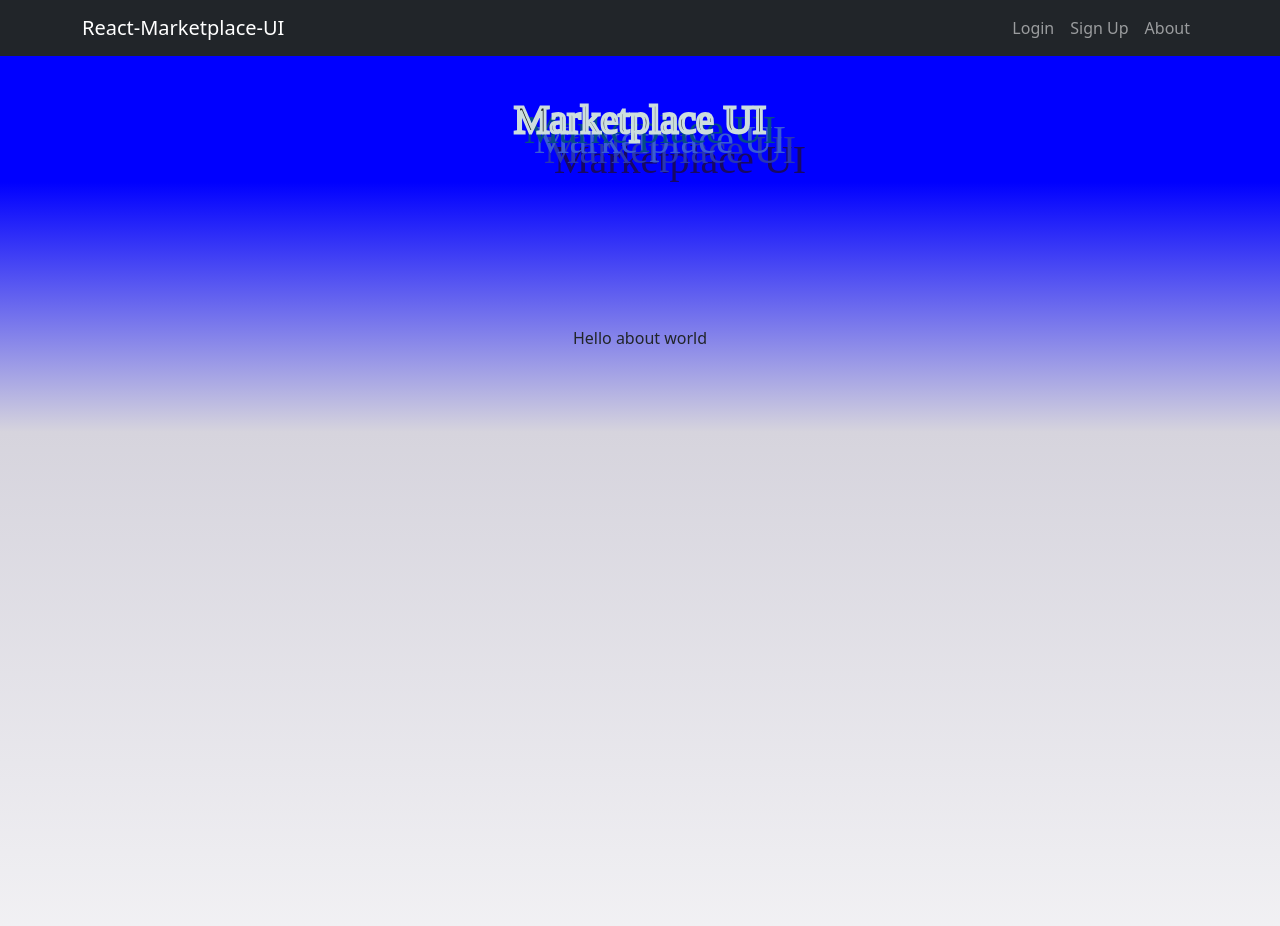
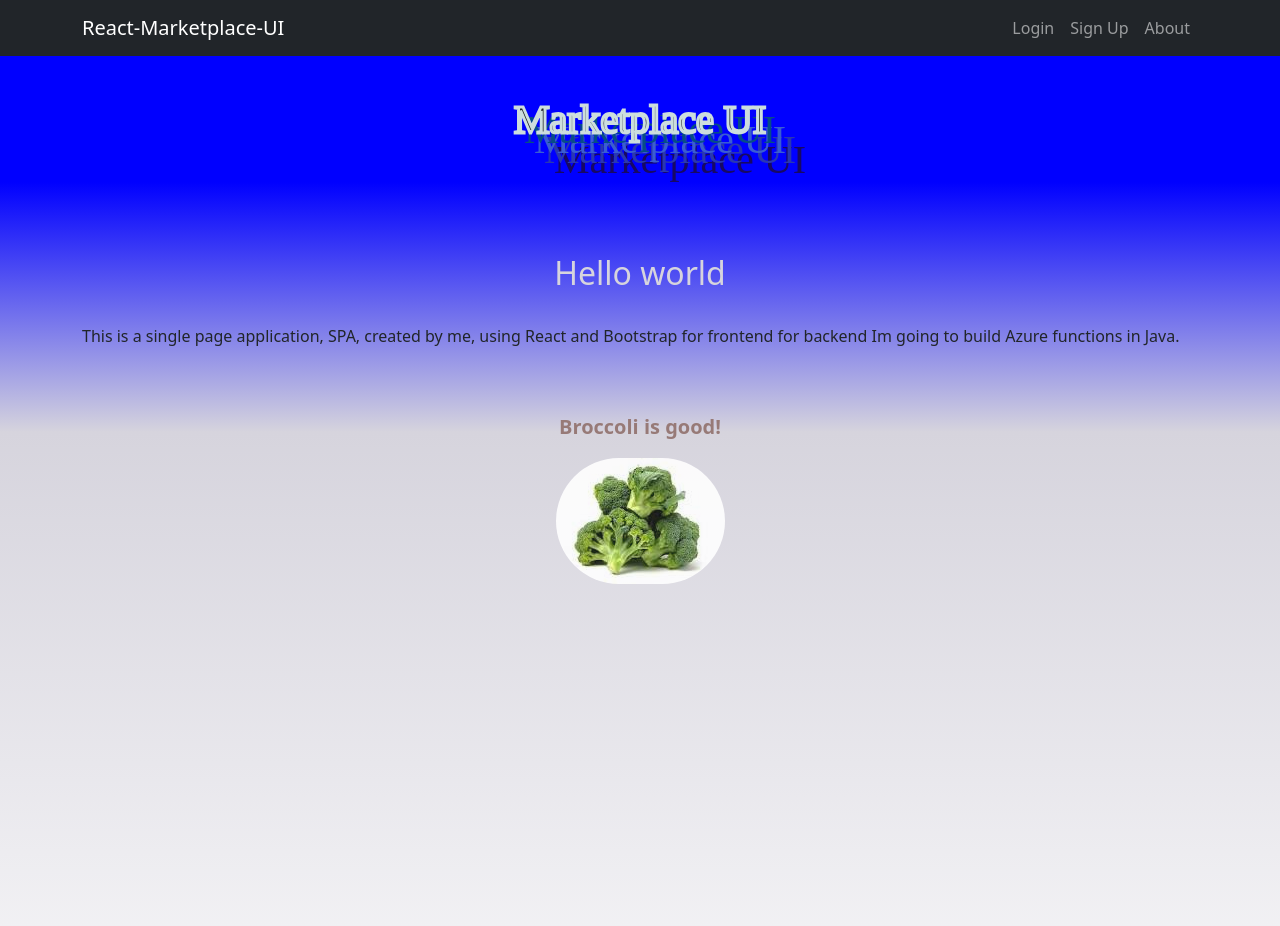
Before and after one commit to Jari1980/ReactMarketplaceUI, a React (Vite) app: page /about in a window 1280 px wide. Shown: the top 926 px of the page. Built offline with nearby package versions, Linux system fonts and the light colour scheme.

Commit message:
about page informative and nice

```diff
--- a/src/components/About.jsx
+++ b/src/components/About.jsx
@@ -1,5 +1,6 @@
 import React from 'react';
 import './about.css';
+import broccoli4 from '../assets/broccoli4.jpg'
 
 
 
@@ -10,10 +11,19 @@ const About = () => {
             <br />
             <br />
             <br />
+            <h2 id="aboutId">Hello world</h2>
             <br />
-            <br />
-            <br />
-            <p id="aboutId">Hello about world</p>
+            <div className='container'>
+            <p>This is a single page application, SPA, created by me, using React
+                and Bootstrap for frontend for backend Im going to build Azure functions in Java.</p>
+                <br />
+                <br />
+                <div className='container' id='aboutContainerImg'>
+                <p id='good'>Broccoli is good!</p>
+                <br />
+                <img id="broccoli" src={broccoli4}/>
+                </div>
+                </div>
         </div>
         </>
     );
--- a/src/components/Body.jsx
+++ b/src/components/Body.jsx
@@ -25,7 +25,7 @@ function App() {
   return (
     <>
       <div className="container-fluid" id="body">
-        <h2>
+        <h2 id="bodyHeadingText">
           Advertisement list
         </h2>
         <div
--- a/src/components/about.css
+++ b/src/components/about.css
@@ -13,5 +13,28 @@
     align-Items: center;
     padding-Top: "20px";
     padding-Bottom: "10px";
-    color: '#d6d4dd',
+    color: #d6d4dd !important;
 }
+
+#broccoli {
+    display: inline-block;
+    opacity: 0.9;
+    border-radius: 90px;
+}
+
+#good{
+    display: inline-block;
+    text-align: center;
+    width: 100%;
+    font-weight: 900;
+    color: #977a77;
+    font-size: 20px;
+
+}
+
+#aboutContainerImg{
+    display: flex;
+    flex-wrap: wrap;
+    justify-Content: center;
+    align-Items: center;
+}
--- a/src/components/body.css
+++ b/src/components/body.css
@@ -6,13 +6,14 @@
     background-image: linear-gradient(0deg,#f0e6e600, #d6d4dd 75%,#0000FF);
 }
 
-h2 {
+#bodyHeadingText {
     display: flex;
     justify-Content: center;
     align-Items: center;
     padding-Top: "20px";
     padding-Bottom: "10px";
-    color: '#d6d4dd',
+    margin-top: 10px;
+    color: #d6d4dd !important;
 }
 
 #cardContainer {
```
Also changed, not shown: src/assets/broccoli4.jpg (added).
